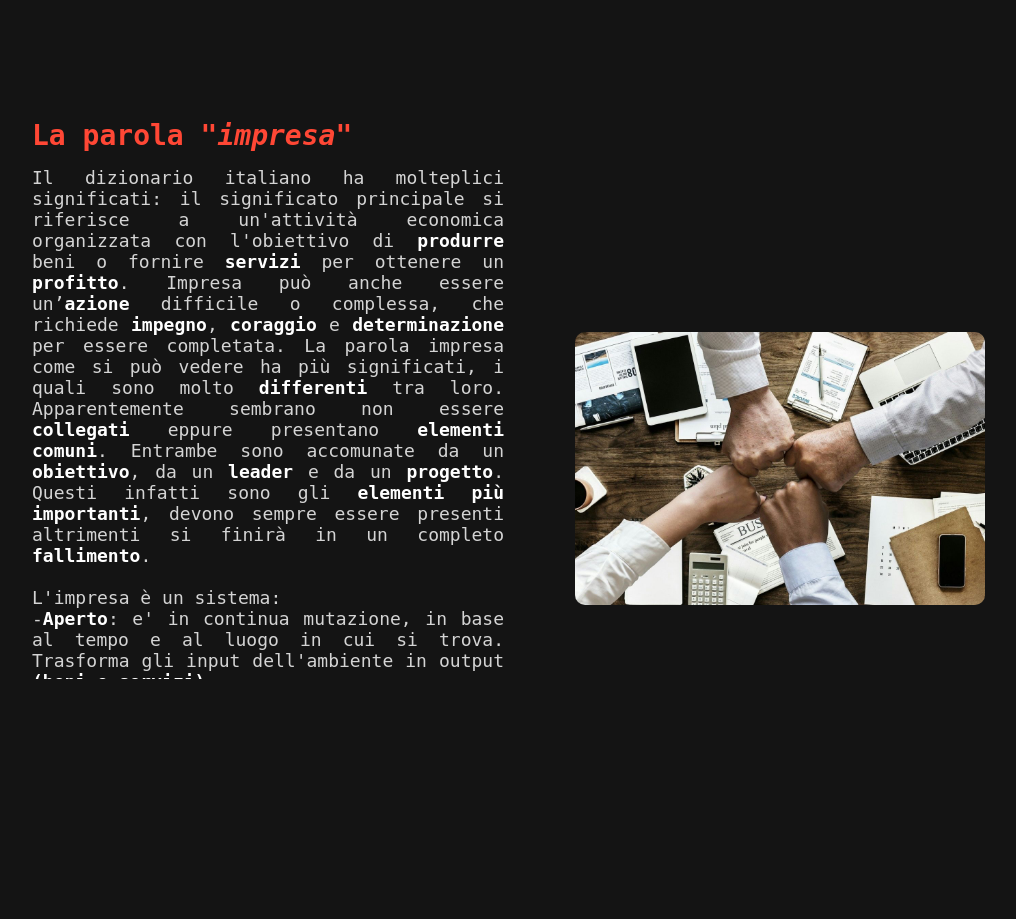
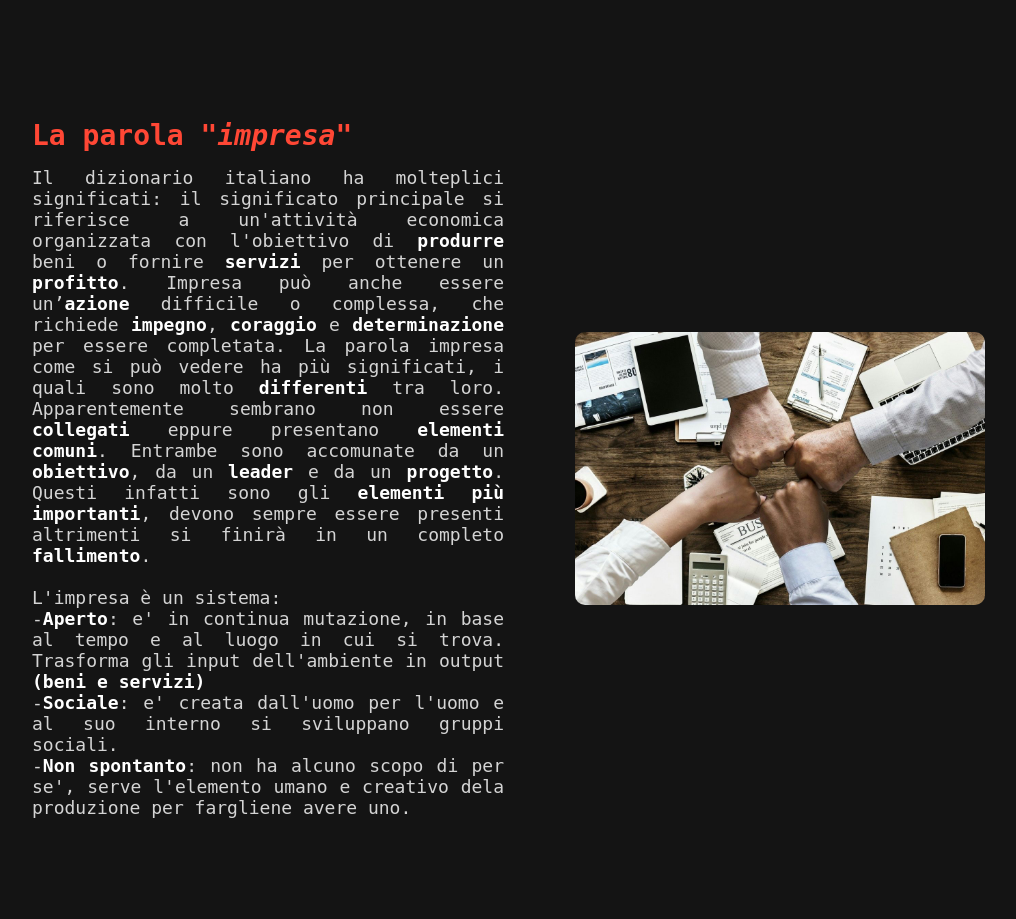
Before and after one commit to tridoz06/GPOI, a PHP site: page /HTML/impresa.html in a window 1280 px wide. Shown: the part 121-1040 px from the top of the page, without its empty margins (116-1132 px from the left). Before the commit the page ends 800 px from the top, so only its background shows below. Run offline with PHP 8.4, Linux system fonts and the light colour scheme.

Commit message:
definintov2

```diff
--- a/CSS/impresa.css
+++ b/CSS/impresa.css
@@ -203,7 +203,6 @@ h1{
     display:flex;
     flex-direction:column;
     align-items:center;
-    overflow-y: auto;
 }
 .row{
     display:flex;
--- a/CSS/leader.css
+++ b/CSS/leader.css
@@ -205,7 +205,6 @@ h1{
     display:flex;
     flex-direction:column;
     align-items:center;
-    overflow-y: auto;
 }
 .row{
     display:flex;
--- a/CSS/stellantis.css
+++ b/CSS/stellantis.css
@@ -215,7 +215,6 @@ h1{
     display:flex;
     flex-direction:column;
     align-items:center;
-    overflow-y: auto;
 }
 
 
```
